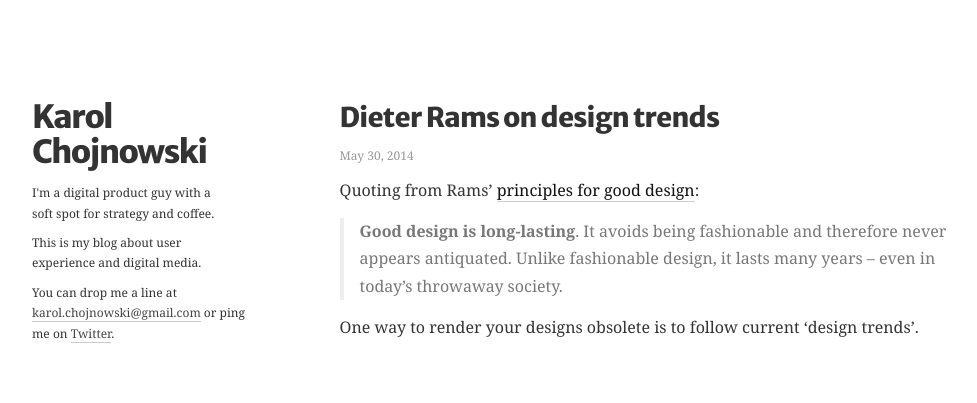
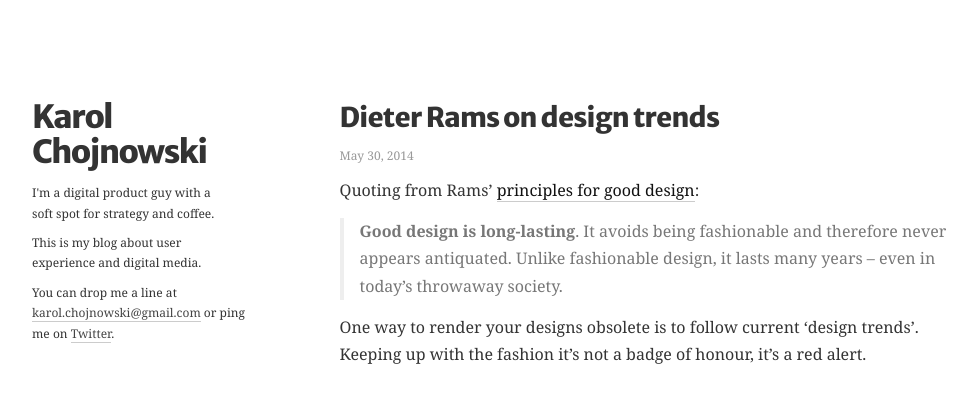
Before and after one commit to KarolChojnowski/KarolOnJekyll, a Jekyll site: the page built from _posts/2014-05-30-on-design-trends.md, in a window 1280 px wide. Shown: the top 403 px of the page, without its empty margins (142-1119 px from the left). Built offline with Jekyll 4.4.1, drawn with Linux system fonts in a browser that asks for light colours; Markdown is read by kramdown in place of the engine named in the settings.

Commit message:
Updating one of the previous posts.

```diff
--- a/_posts/2014-05-30-on-design-trends.md
+++ b/_posts/2014-05-30-on-design-trends.md
@@ -8,4 +8,4 @@
 
 > **Good design is long-lasting**. It avoids being fashionable and therefore never appears antiquated. Unlike fashionable design, it lasts many years – even in today’s throwaway society.
 
-One way to render your designs obsolete is to follow current 'design trends'.
+One way to render your designs obsolete is to follow current 'design trends'. Keeping up with the fashion it's not a badge of honour, it's a red alert.
```
